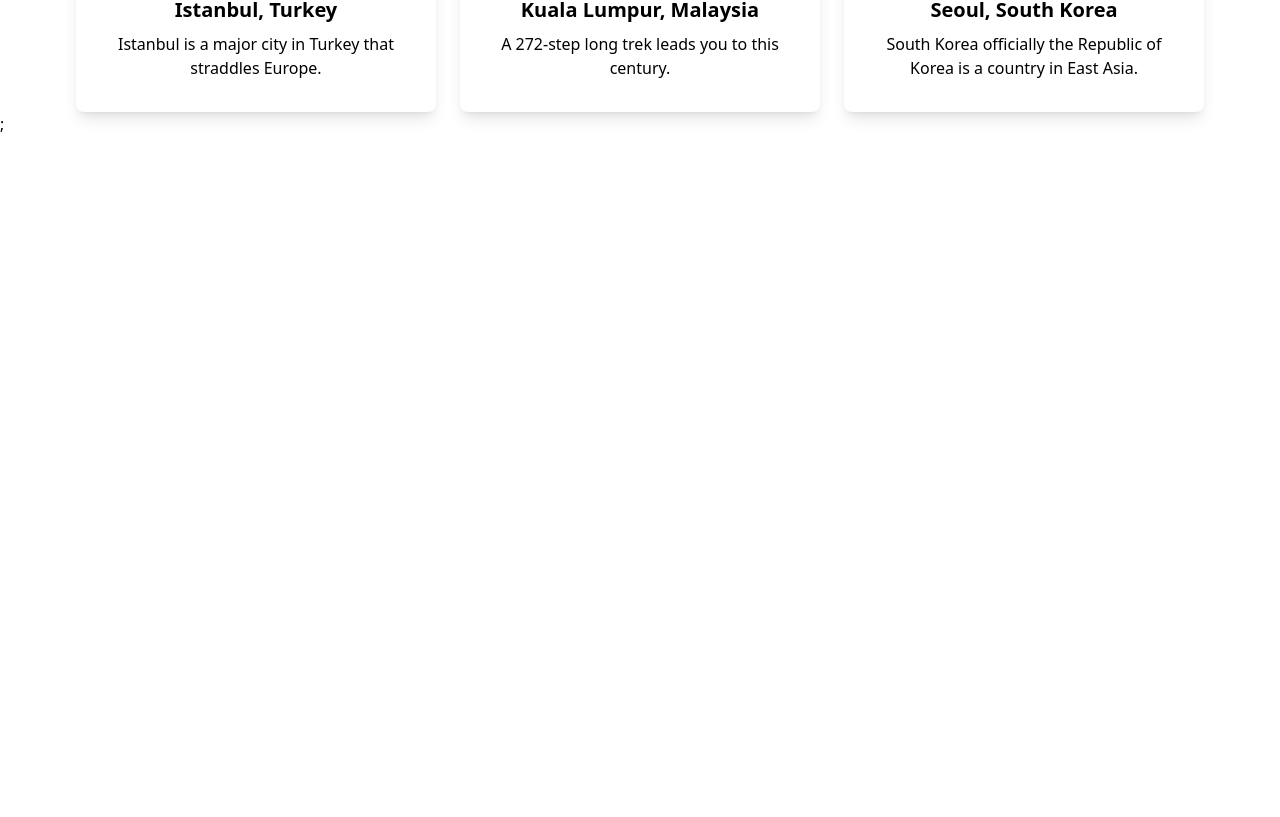
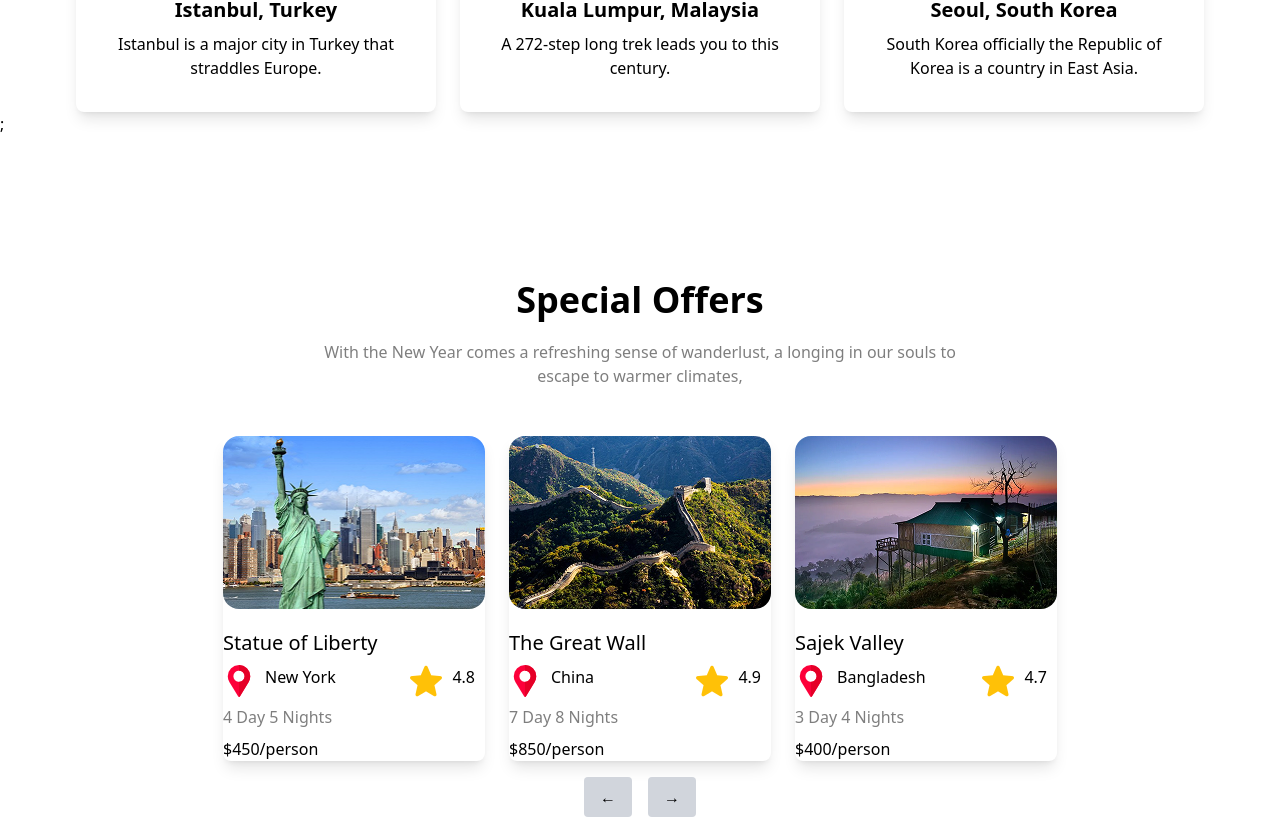
Before and after one commit to George-RB/traveland-next, a Next.js app: page / in a window 1280 px wide. Shown: the part 1519-2336 px from the top of the page. Before the commit the page ends 1655 px from the top, so only its background shows below. Built offline with nearby package versions, Linux system fonts and the light colour scheme.

Commit message:
:feat: new component Cards

```diff
--- a/src/app/page.tsx
+++ b/src/app/page.tsx
@@ -2,12 +2,14 @@
 
 import Header from '@/components/Header';
 import PostHeadSection from '@/components/PostHeadSection';
+import Cards from '@/components/Cards';
 
 export default function Home() {
   return (
     <>
       <Header />
       <PostHeadSection />
+      <Cards />
     </>
   );
 }
--- /dev/null
+++ b/src/components/Cards.tsx
@@ -0,0 +1,109 @@
+function Cards() {
+  return (
+    <section className="max-w-6xl my-0 mx-auto pt-36">
+      <h2 className="text-center text-4xl font-bold pb-5">Special Offers</h2>
+      <p className="text-center max-w-[650px] mx-auto opacity-50 pb-12">
+        With the New Year comes a refreshing sense of wanderlust, a longing in
+        our souls to escape to warmer climates,
+      </p>
+      <section className="slider-wrapper overflow-hidden">
+        <section
+          className="flex justify-center gap-6 [&>article]:hover:text-red-400 [&>article]:hover:cursor-pointer"
+          id="slider-container"
+        >
+          <article className="bg-white rounded-lg shadow-lg flex flex-col w-[262px]">
+            <div className="h-[173px] overflow-hidden rounded-2xl">
+              <img
+                src="./img/travel/usa-best-places-new-york 1.png"
+                alt="Statue of Liberty"
+                className="w-full h-full object-cover"
+              />
+            </div>
+            <section>
+              <h3 className="text-xl font-medium mb-2 mt-5 text-left">
+                Statue of Liberty
+              </h3>
+              <section className="flex justify-between items-center max-h-8">
+                <div className="location flex">
+                  <img src="./img/ico/location.png" alt="location" />
+                  <p className="ml-2.5">New York</p>
+                </div>
+                <div className="stars flex mr-2.5">
+                  <img src="./img/ico/star.png" alt="star" />
+                  <p className="ml-2.5">4.8</p>
+                </div>
+              </section>
+              <p className="my-2 opacity-50">4 Day 5 Nights</p>
+              <p>$450/person</p>
+            </section>
+          </article>
+
+          <article className="bg-white rounded-lg shadow-lg flex flex-col w-[262px]">
+            <div className="h-[173px] overflow-hidden rounded-2xl">
+              <img
+                src="./img/travel/china-great-wall-and-mountain 1.png"
+                alt="The Great Wall "
+                className="w-full h-full object-cover"
+              />
+            </div>
+            <section>
+              <h3 className="text-xl font-medium mb-2 mt-5 text-left">
+                The Great Wall
+              </h3>
+              <section className="flex justify-between items-center max-h-8">
+                <div className="location flex">
+                  <img src="./img/ico/location.png" alt="location" />
+                  <p className="ml-2.5">China</p>
+                </div>
+                <div className="stars flex mr-2.5">
+                  <img src="./img/ico/star.png" alt="star" />
+                  <p className="ml-2.5">4.9</p>
+                </div>
+              </section>
+              <p className="my-2 opacity-50">7 Day 8 Nights</p>
+              <p>$850/person</p>
+            </section>
+          </article>
+
+          <article className="bg-white rounded-lg shadow-lg flex flex-col w-[262px]">
+            <div className="h-[173px] overflow-hidden rounded-2xl">
+              <img
+                src="./img/travel/Discover-sajek-valley 1.png"
+                alt="Sajek Valley
+"
+                className="w-full h-full object-cover"
+              />
+            </div>
+            <section>
+              <h3 className="text-xl font-medium mb-2 mt-5 text-left">
+                Sajek Valley
+              </h3>
+              <section className="flex justify-between items-center max-h-8">
+                <div className="location flex">
+                  <img src="./img/ico/location.png" alt="location" />
+                  <p className="ml-2.5">Bangladesh</p>
+                </div>
+                <div className="stars flex mr-2.5">
+                  <img src="./img/ico/star.png" alt="star" />
+                  <p className="ml-2.5">4.7</p>
+                </div>
+              </section>
+              <p className="my-2 opacity-50">3 Day 4 Nights</p>
+              <p>$400/person</p>
+            </section>
+          </article>
+        </section>
+        <div className="slider-controls flex justify-center gap-4 mt-4">
+          <button id="slide-left" className="px-4 py-2 bg-gray-300 rounded">
+            ←
+          </button>
+          <button id="slide-right" className="px-4 py-2 bg-gray-300 rounded">
+            →
+          </button>
+        </div>
+      </section>
+    </section>
+  );
+}
+
+export default Cards;
```
